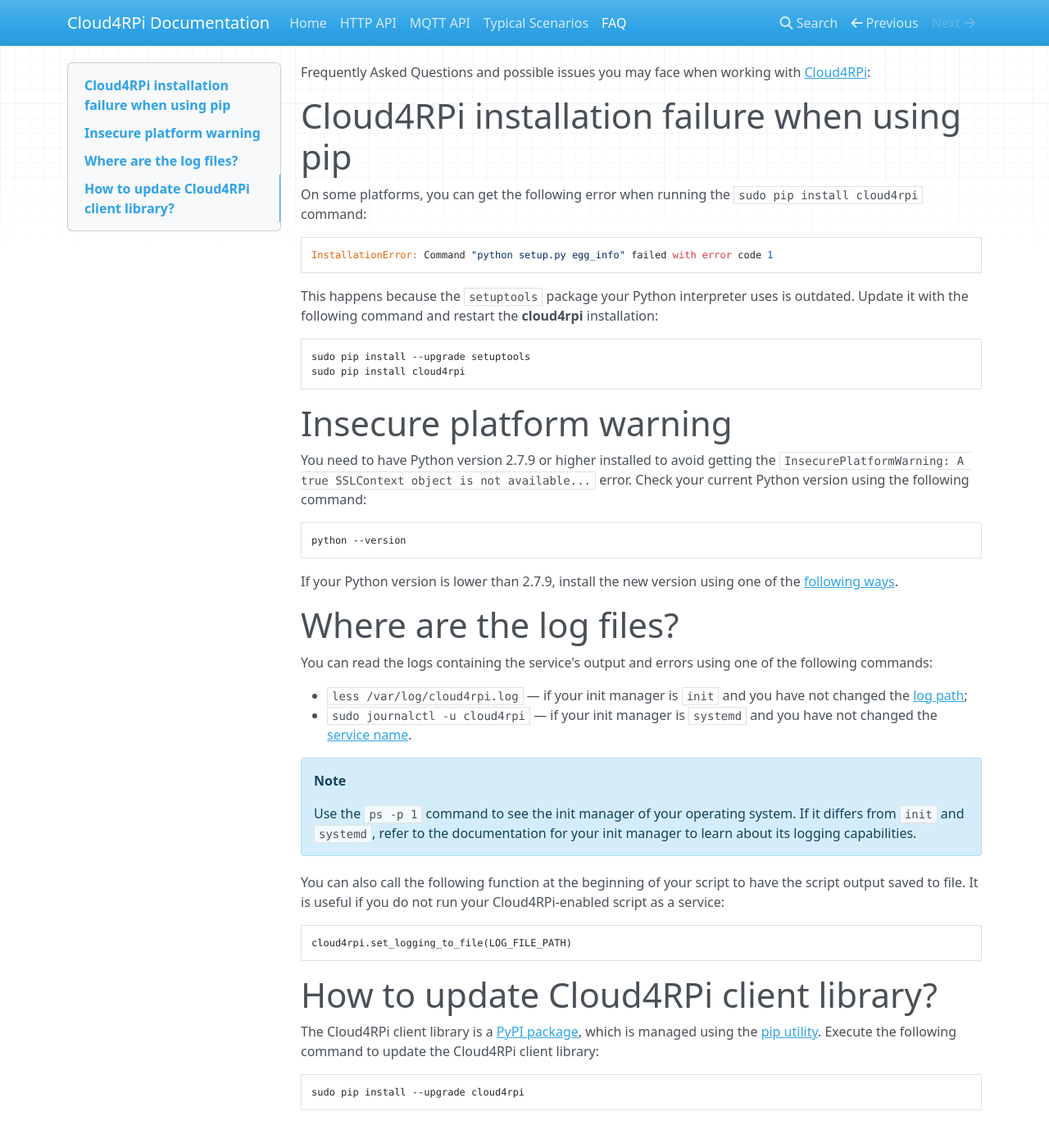
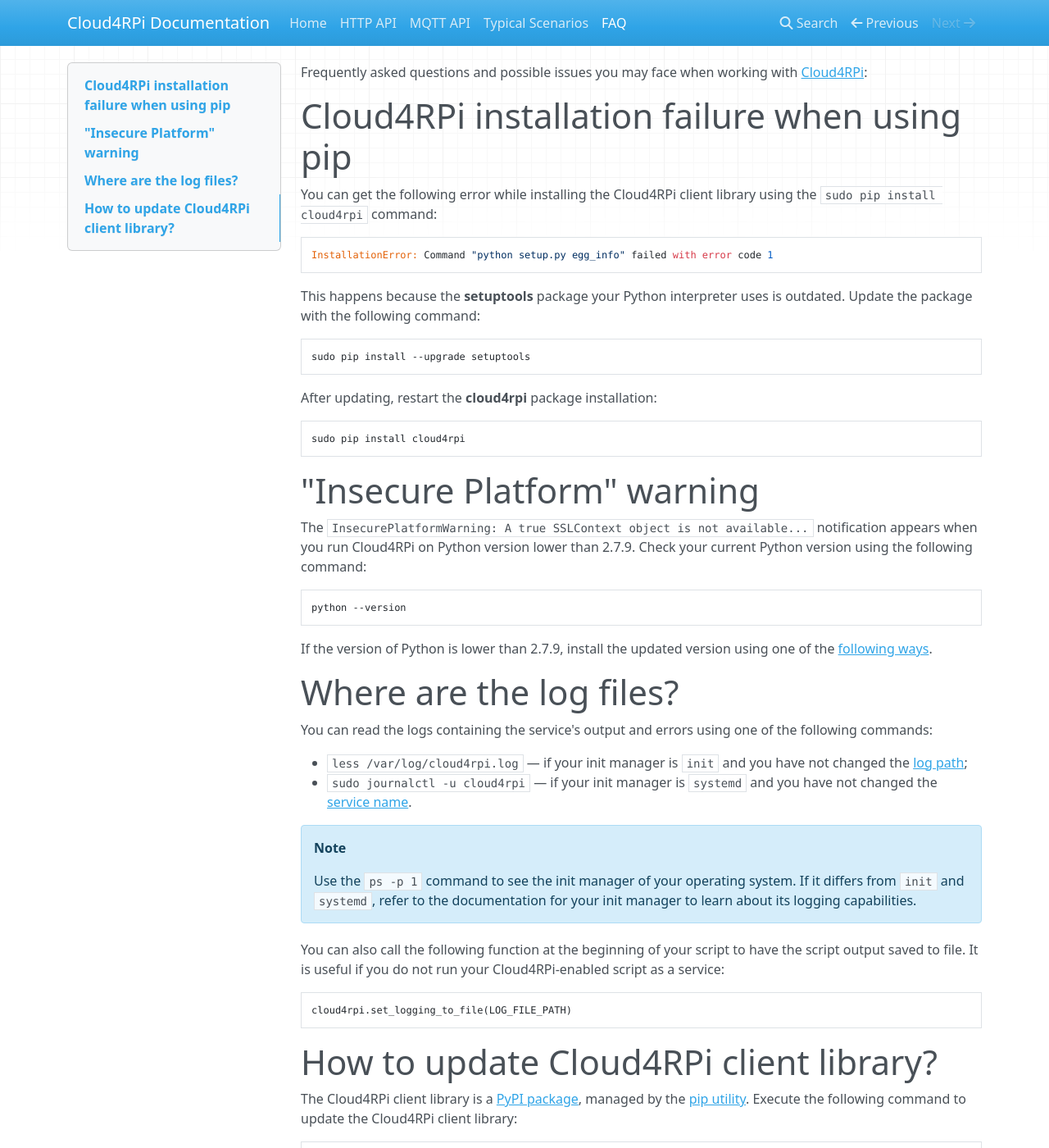
Before and after one commit to cloud4rpi/docs, an MkDocs documentation site: the page built from docs/faq.md, in a window 1280 px wide and 1400 px high. Shown: the whole window at 82% size. Built offline with MkDocs 1.6.1, drawn with Linux system fonts in a browser that asks for light colours; nearby versions of some CDN libraries; old or Windows-style settings are respelled for this version of MkDocs.

Commit message:
Tutorship

````diff
--- a/docs/faq.md
+++ b/docs/faq.md
@@ -1,29 +1,35 @@
-Frequently Asked Questions and possible issues you may face when working with [Cloud4RPi](https://cloud4rpi.io):
+Frequently asked questions and possible issues you may face when working with [Cloud4RPi](https://cloud4rpi.io):
 
 # Cloud4RPi installation failure when using pip
 
-On some platforms, you can get the following error when running the `sudo pip install cloud4rpi` command:
+
+You can get the following error while installing the Cloud4RPi client library using the `sudo pip install cloud4rpi` command:
 
 ```
 InstallationError: Command "python setup.py egg_info" failed with error code 1
 ```
 
-This happens because the `setuptools` package your Python interpreter uses is outdated. Update it with the following command and restart the **cloud4rpi** installation:
+This happens because the **setuptools** package your Python interpreter uses is outdated. Update the package with the following command:
 
 ```sh
 sudo pip install --upgrade setuptools
+```
+
+After updating, restart the **cloud4rpi** package installation:
+
+```sh
 sudo pip install cloud4rpi
 ```
 
-# Insecure platform warning
+# "Insecure Platform" warning
 
-You need to have Python version 2.7.9 or higher installed to avoid getting the `InsecurePlatformWarning: A true SSLContext object is not available...` error. Check your current Python version using the following command:
+The `InsecurePlatformWarning: A true SSLContext object is not available...` notification appears when you run Cloud4RPi on Python version lower than 2.7.9. Check your current Python version using the following command:
 
 ```sh
 python --version
 ```
 
-If your Python version is lower than 2.7.9, install the new version using one of the [following ways](https://docs.python.org/2/using/index.html).
+If the version of Python is lower than 2.7.9, install the updated version using one of the [following ways](https://docs.python.org/2/using/index.html).
 
 # Where are the log files?
 
@@ -44,7 +50,7 @@
 
 # How to update Cloud4RPi client library?
 
-The Cloud4RPi client library is a [PyPI package](https://pypi.python.org/pypi/cloud4rpi), which is managed using the [pip utility](https://pip.pypa.io/en/stable/). Execute the following command to update the Cloud4RPi client library:
+The Cloud4RPi client library is a [PyPI package](https://pypi.python.org/pypi/cloud4rpi), managed by the [pip utility](https://pip.pypa.io/en/stable/). Execute the following command to update the Cloud4RPi client library:
 
 ```sh
 sudo pip install --upgrade cloud4rpi
````
